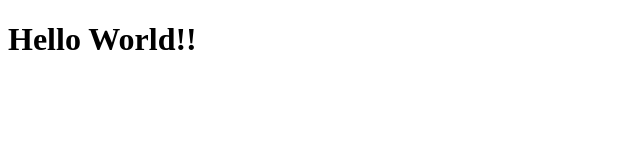
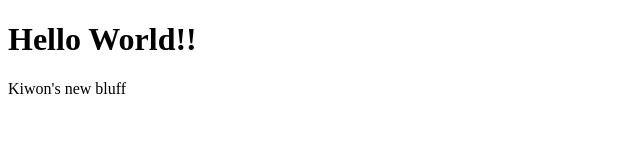
Before and after one commit to kiwon132445/projectx, a plain HTML site: page index.html in a window 1280 px wide. Shown: the whole page, without its empty margins (0-640 px from the left). Drawn offline with Linux system fonts and the light colour scheme.

Commit message:
kiwon's bluff

```diff
--- a/index.html
+++ b/index.html
@@ -5,6 +5,7 @@
     </head>
     <body>
         <h1>Hello World!!</h1>
+        <p> Kiwon's new bluff</p>
 
     </body>
 </html>
```
